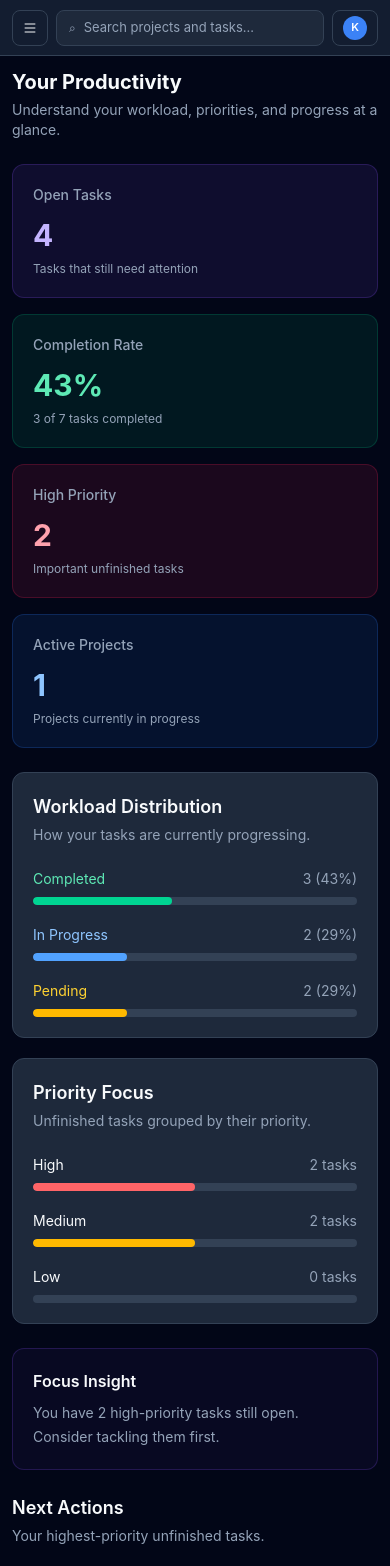
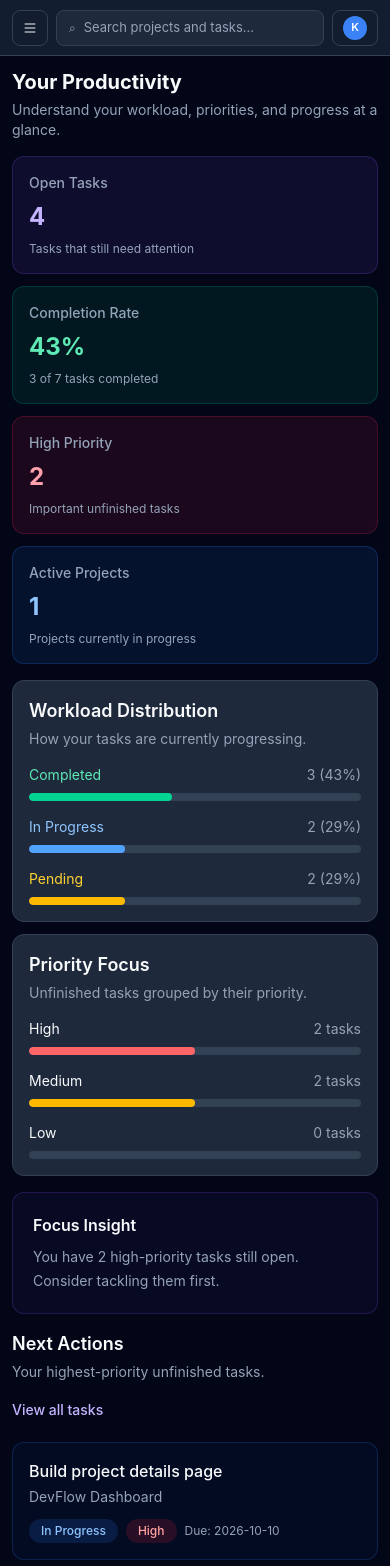
Before and after one commit to krishna-hingu/devflow, a React (Vite) app: page /dashboard in a window 390 px wide. Shown: the top 1566 px of the page. Built offline with nearby package versions, Linux system fonts and the light colour scheme.

Commit message:
style: reduce UI density across responsive pages

```diff
--- a/src/pages/Dashboard.jsx
+++ b/src/pages/Dashboard.jsx
@@ -129,7 +129,7 @@ function Dashboard() {
   ];
 
   return (
-    <div className="space-y-6">
+    <div className="space-y-4">
       {/* Dashboard Heading */}
       <div>
         <h1 className="text-xl font-bold text-devflow-text sm:text-2xl">
@@ -141,16 +141,16 @@ function Dashboard() {
       </div>
 
       {/* Personal Productivity Metrics */}
-      <section className="grid grid-cols-1 gap-4 sm:grid-cols-2 xl:grid-cols-4">
+      <section className="grid grid-cols-1 gap-3 sm:grid-cols-2 xl:grid-cols-4">
         {metrics.map((metric) => (
           <div
             key={metric.label}
-            className={`rounded-xl border ${metric.borderColor} ${metric.backgroundColor} p-5 transition-transform duration-200 hover:-translate-y-1`}
+            className={`rounded-xl border ${metric.borderColor} ${metric.backgroundColor} p-4 transition-transform duration-200 hover:-translate-y-1`}
           >
             <p className="text-sm font-medium text-devflow-text-muted">
               {metric.label}
             </p>
-            <p className={`mt-3 text-3xl font-bold ${metric.valueColor}`}>
+            <p className={`mt-2 text-2xl font-bold ${metric.valueColor}`}>
               {metric.value}
             </p>
             <p className="mt-2 text-xs text-devflow-text-muted">
@@ -161,8 +161,8 @@ function Dashboard() {
       </section>
 
       {/* Workload and Priority Analysis */}
-      <section className="grid grid-cols-1 gap-5 lg:grid-cols-2">
-        <div className="rounded-xl border border-devflow-border bg-devflow-card p-5">
+      <section className="grid grid-cols-1 gap-3 lg:grid-cols-2">
+        <div className="rounded-xl border border-devflow-border bg-devflow-card p-4">
           <div>
             <h2 className="text-lg font-semibold text-devflow-text">
               Workload Distribution
@@ -172,7 +172,7 @@ function Dashboard() {
             </p>
           </div>
 
-          <div className="mt-6 space-y-5">
+          <div className="mt-4 space-y-4">
             {statusBreakdown.map((item) => {
               const percentage =
                 totalTasks === 0
@@ -213,7 +213,7 @@ function Dashboard() {
           </div>
         </div>
 
-        <div className="rounded-xl border border-devflow-border bg-devflow-card p-5">
+        <div className="rounded-xl border border-devflow-border bg-devflow-card p-4">
           <div>
             <h2 className="text-lg font-semibold text-devflow-text">
               Priority Focus
@@ -223,7 +223,7 @@ function Dashboard() {
             </p>
           </div>
 
-          <div className="mt-6 space-y-5">
+          <div className="mt-4 space-y-4">
             {priorityBreakdown.map((item) => {
               const percentage =
                 openTasks === 0
@@ -271,7 +271,7 @@ function Dashboard() {
       </section>
 
       {/* Next Actions */}
-      <section className="space-y-4">
+      <section className="space-y-3">
         <div className="flex flex-col gap-2 sm:flex-row sm:items-center sm:justify-between">
           <div>
             <h2 className="text-lg font-semibold text-devflow-text">
@@ -307,7 +307,7 @@ function Dashboard() {
             })}
           </div>
         ) : (
-          <div className="rounded-xl border border-devflow-border bg-devflow-card px-6 py-10 text-center">
+          <div className="rounded-xl border border-devflow-border bg-devflow-card px-4 py-8 text-center">
             <h3 className="font-semibold text-devflow-text">
               No unfinished tasks
             </h3>
```
